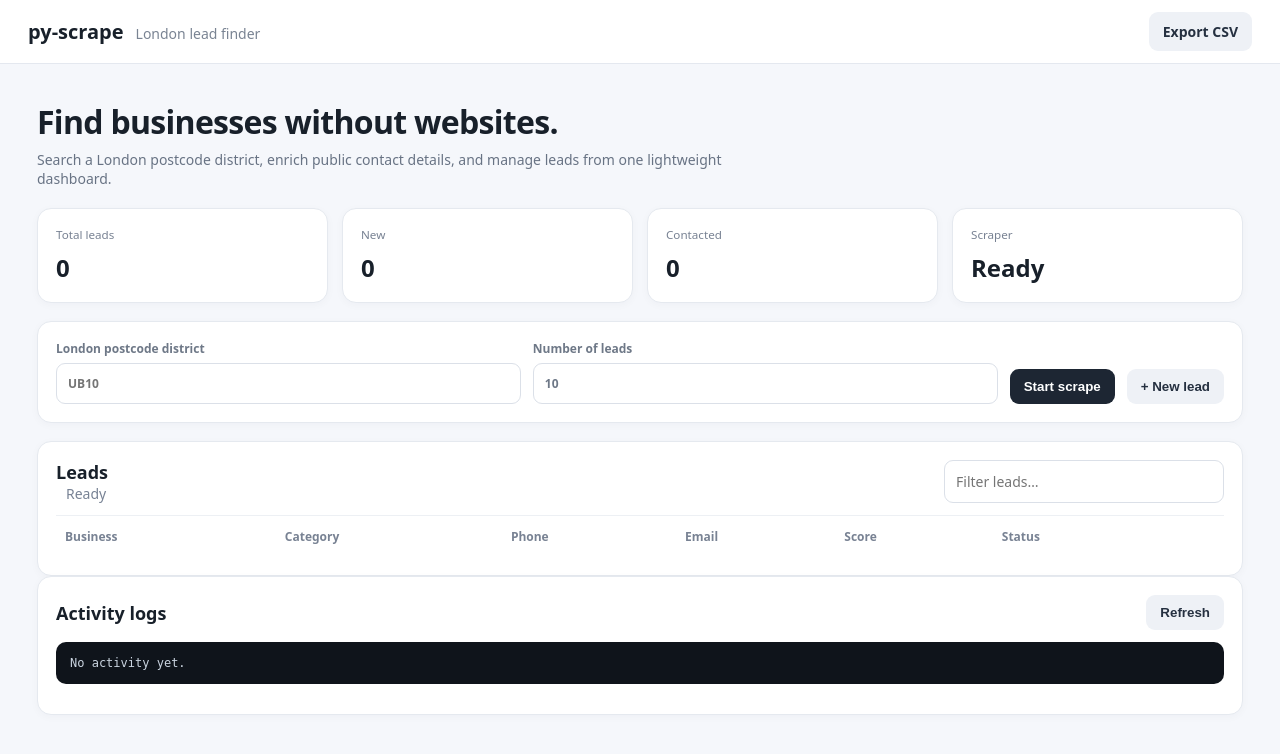
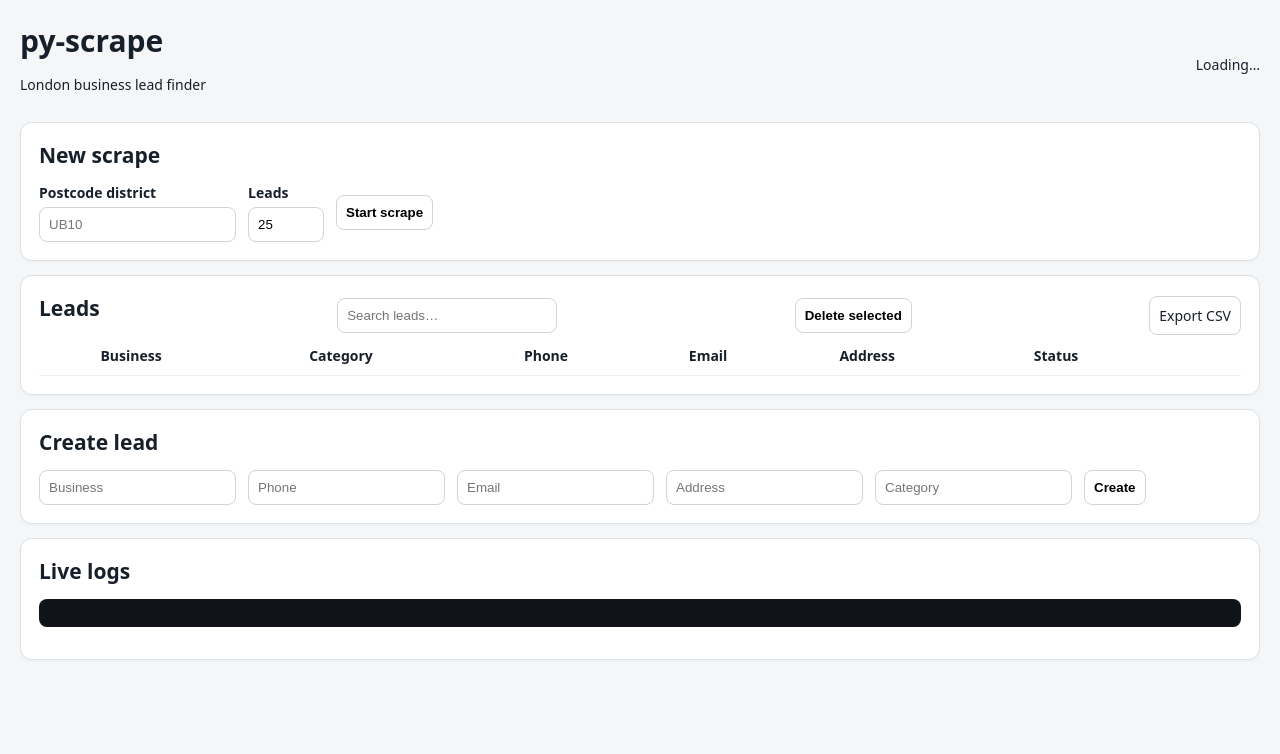
Before and after one commit to kRxZykRxZy/py-scrape, a Flask app: page / in a window 1280 px wide. Shown: the top 754 px of the page. Run offline with Flask 3, Linux system fonts and the light colour scheme; data that the repository does not hold is empty.

Commit message:
feat: build phase 3 and 4 web lead management dashboard

```diff
--- a/main.py
+++ b/main.py
@@ -1,14 +1,53 @@
-#!/usr/bin/env python3
-"""py-scrape entry point.
-
-Run `python3 main.py` and open http://<pi-ip>:81/.
-The browser UI handles postcode/count input, scraping, lead management,
-activity logs and CSV export. No interactive terminal input is required.
-"""
-from web.app import app, db
-import os
-
-
-if __name__ == "__main__":
-    db().close()
-    app.run(host="0.0.0.0", port=int(os.getenv("PORT", "81")), threaded=True)
+from flask import Flask,request,jsonify,send_from_directory,Response
+import csv,io,sqlite3,threading,time,os
+app=Flask(__name__,static_folder='web/static')
+DB='data/py_scrape.db'; os.makedirs('data',exist_ok=True)
+state={'running':False,'state':'idle','found':0,'saved':0,'logs':[]}
+def db():
+ c=sqlite3.connect(DB); c.row_factory=sqlite3.Row; c.execute('''create table if not exists leads(id integer primary key autoincrement,name text not null,category text,phone text,email text,address text,website text,status text default 'new',created_at text default current_timestamp)'''); c.commit(); return c
+def log(x): state['logs'].append(time.strftime('%H:%M:%S ')+x); state['logs']=state['logs'][-200:]
+def scrape(postcode,amount):
+ state.update(running=True,state='scraping',found=0,saved=0,logs=[]); log(f'Started {postcode}, target {amount}')
+ try:
+  from scraper.maps import search_google_maps
+  rows=search_google_maps(postcode,amount)
+  c=db()
+  for r in rows:
+   state['found']+=1
+   if r.get('website'): continue
+   c.execute('insert into leads(name,category,phone,email,address,website) values(?,?,?,?,?,?)',(r.get('name',''),r.get('category',''),r.get('phone',''),r.get('email',''),r.get('address',''),r.get('website','')));state['saved']+=1
+  c.commit();c.close();log(f'Finished: {state["saved"]} leads saved')
+ except Exception as e: log('ERROR: '+str(e))
+ finally: state['running']=False;state['state']='complete'
+@app.get('/')
+def index(): return send_from_directory('web','index.html')
+@app.get('/static/<path:p>')
+def static(p): return send_from_directory('web/static',p)
+@app.get('/api/status')
+def status():
+ c=db();state['total']=c.execute('select count(*) from leads').fetchone()[0];c.close();return jsonify(state)
+@app.get('/api/leads')
+def leads():
+ q=request.args.get('search','');c=db(); rows=c.execute('select * from leads where name like ? or phone like ? or email like ? order by id desc',('%'+q+'%',)*3).fetchall();c.close();return jsonify(leads=[dict(x) for x in rows])
+@app.post('/api/scrape')
+def start():
+ d=request.json or {};p=str(d.get('postcode','')).upper().strip();a=int(d.get('amount',0));
+ if not p or a<1:return jsonify(error='Invalid input'),400
+ if state['running']:return jsonify(error='A scrape is already running'),409
+ threading.Thread(target=scrape,args=(p,a),daemon=True).start();return jsonify(ok=True)
+@app.post('/api/leads')
+def create():
+ d=request.json or {};c=db();cur=c.execute('insert into leads(name,category,phone,email,address,website,status) values(?,?,?,?,?,?,?)',(d.get('name',''),d.get('category',''),d.get('phone',''),d.get('email',''),d.get('address',''),d.get('website',''),d.get('status','new')));c.commit();c.close();return jsonify(id=cur.lastrowid)
+@app.patch('/api/leads/<int:i>')
+def patch(i):
+ s=request.json.get('status','new');c=db();c.execute('update leads set status=? where id=?',(s,i));c.commit();c.close();return jsonify(ok=True)
+@app.delete('/api/leads/<int:i>')
+def delete(i):
+ c=db();c.execute('delete from leads where id=?',(i,));c.commit();c.close();return jsonify(ok=True)
+@app.post('/api/leads/bulk-delete')
+def bulk():
+ ids=request.json.get('ids',[]);c=db();c.executemany('delete from leads where id=?',[(int(i),) for i in ids]);c.commit();c.close();return jsonify(ok=True)
+@app.get('/api/export.csv')
+def export():
+ c=db();rows=c.execute('select * from leads order by id desc').fetchall();c.close();out=io.StringIO();w=csv.writer(out);w.writerow(rows[0].keys() if rows else ['name','category','phone','email','address','website','status']);w.writerows([tuple(r) for r in rows]);return Response(out.getvalue(),mimetype='text/csv',headers={'Content-Disposition':'attachment; filename=leads.csv'})
+if __name__=='__main__': db().close();app.run(host='0.0.0.0',port=81)
--- a/requirements.txt
+++ /dev/null
@@ -1,2 +0,0 @@
-requests>=2.31,<3
-Flask>=3.0,<4
--- a/scraper/__init__.py
+++ /dev/null
@@ -1 +0,0 @@
-"""py-scrape scraper modules."""
--- a/web/app.py
+++ /dev/null
@@ -1,201 +0,0 @@
-from __future__ import annotations
-
-import csv
-import io
-import json
-import os
-import sqlite3
-import threading
-import time
-import traceback
-from datetime import datetime, timezone
-from pathlib import Path
-
-from flask import Flask, jsonify, render_template, request, send_file
-
-from scraper.ai import classify_business, suggest_outreach_angle
-from scraper.contacts import enrich_business
-from scraper.maps import GooglePlacesClient
-from scraper.postcode import validate_london_postcode
-
-ROOT = Path(__file__).resolve().parents[1]
-DATA = ROOT / "data"
-DB = DATA / "py_scrape.db"
-DATA.mkdir(exist_ok=True)
-
-app = Flask(__name__, template_folder="templates", static_folder="static")
-state = {"running": False, "message": "Ready", "found": 0, "target": 0}
-state_lock = threading.Lock()
-
-
-def db():
-    conn = sqlite3.connect(DB)
-    conn.row_factory = sqlite3.Row
-    conn.execute("""CREATE TABLE IF NOT EXISTS leads (
-        id INTEGER PRIMARY KEY AUTOINCREMENT, business_name TEXT NOT NULL, category TEXT,
-        address TEXT, postcode TEXT, phone TEXT, email TEXT, website TEXT, rating TEXT,
-        reviews TEXT, maps_url TEXT, has_website TEXT, lead_score INTEGER, outreach TEXT,
-        status TEXT DEFAULT 'new', source TEXT DEFAULT 'Google Places', created_at TEXT,
-        updated_at TEXT
-    )""")
-    conn.execute("""CREATE TABLE IF NOT EXISTS logs (
-        id INTEGER PRIMARY KEY AUTOINCREMENT, level TEXT, message TEXT, created_at TEXT
-    )""")
-    conn.commit()
-    return conn
-
-
-def log(message: str, level: str = "info"):
-    now = datetime.now(timezone.utc).isoformat()
-    conn = db()
-    conn.execute("INSERT INTO logs(level,message,created_at) VALUES(?,?,?)", (level, message, now))
-    conn.commit(); conn.close()
-    with state_lock:
-        state["message"] = message
-
-
-def all_leads():
-    conn = db(); rows = conn.execute("SELECT * FROM leads ORDER BY id DESC").fetchall(); conn.close()
-    return [dict(r) for r in rows]
-
-
-def run_scrape(postcode: str, target: int):
-    with state_lock:
-        state.update(running=True, found=0, target=target, message="Starting search…")
-    try:
-        key = os.getenv("GOOGLE_MAPS_API_KEY", "").strip()
-        if not key:
-            raise RuntimeError("GOOGLE_MAPS_API_KEY is not configured")
-        client = GooglePlacesClient(key)
-        log(f"Searching Google Places around {postcode}")
-        candidates = client.search(postcode, min(target * 3, 100))
-        log(f"Received {len(candidates)} place records")
-        conn = db()
-        for idx, business in enumerate(candidates, 1):
-            if business.get("website"):
-                log(f"Skipped {business.get('name', 'Unknown')} — website listed")
-                continue
-            lead = enrich_business(business)
-            # AI is deliberately optional: it only enriches the final lead and never blocks it.
-            category = classify_business(lead["business_name"], lead["category"]) or lead["category"]
-            outreach = suggest_outreach_angle(lead["business_name"], category)
-            lead["category"] = category
-            now = datetime.now(timezone.utc).isoformat()
-            conn.execute("""INSERT INTO leads
-                (business_name,category,address,postcode,phone,email,website,rating,reviews,maps_url,
-                 has_website,lead_score,outreach,status,source,created_at,updated_at)
-                VALUES (?,?,?,?,?,?,?,?,?,?,?,?,?,?,?,?,?)""", (
-                lead["business_name"], category, lead["address"], lead["postcode"], lead["phone"],
-                lead["email"], lead["website"], lead["rating"], lead["reviews"], lead["maps_url"],
-                lead["has_website"], lead["lead_score"], outreach, "new", "Google Places", now, now
-            ))
-            with state_lock:
-                state["found"] += 1
-            log(f"Lead {state['found']}/{target}: {lead['business_name']}")
-            if state["found"] >= target:
-                break
-        conn.commit(); conn.close()
-        log(f"Finished — {state['found']} leads created")
-    except Exception as exc:
-        log(f"Error: {exc}", "error")
-        traceback.print_exc()
-    finally:
-        with state_lock:
-            state["running"] = False
-
-
-@app.get("/")
-def index():
-    db().close()
-    return render_template("index.html")
-
-
-@app.get("/api/status")
-def api_status():
-    with state_lock:
-        return jsonify(state)
-
-
-@app.get("/api/leads")
-def api_leads():
-    return jsonify(all_leads())
-
-
-@app.post("/api/scrape")
-def api_scrape():
-    payload = request.get_json(silent=True) or {}
-    try:
-        postcode = validate_london_postcode(str(payload.get("postcode", "")).upper().strip())
-        target = int(payload.get("count", 10))
-        if not 1 <= target <= 1000:
-            raise ValueError("Count must be between 1 and 1000")
-    except (ValueError, TypeError) as exc:
-        return jsonify(error=str(exc)), 400
-    with state_lock:
-        if state["running"]:
-            return jsonify(error="A scrape is already running"), 409
-    threading.Thread(target=run_scrape, args=(postcode, target), daemon=True).start()
-    return jsonify(ok=True)
-
-
-@app.patch("/api/leads/<int:lead_id>")
-def api_update_lead(lead_id: int):
-    payload = request.get_json(silent=True) or {}
-    allowed = {"status", "phone", "email", "notes"}
-    fields = {k: str(v) for k, v in payload.items() if k in allowed}
-    if "status" in fields and fields["status"] not in {"new", "contacted", "qualified", "won", "lost"}:
-        return jsonify(error="Invalid status"), 400
-    if not fields:
-        return jsonify(error="No editable fields"), 400
-    conn = db(); row = conn.execute("SELECT id FROM leads WHERE id=?", (lead_id,)).fetchone()
-    if not row: conn.close(); return jsonify(error="Not found"), 404
-    # notes is stored in outreach so the schema stays compact.
-    if "notes" in fields: fields["outreach"] = fields.pop("notes")
-    sets = ", ".join(f"{k}=?" for k in fields) + ", updated_at=?"
-    conn.execute(f"UPDATE leads SET {sets} WHERE id=?", (*fields.values(), datetime.now(timezone.utc).isoformat(), lead_id))
-    conn.commit(); conn.close(); log(f"Updated lead #{lead_id}")
-    return jsonify(ok=True)
-
-
-@app.post("/api/leads")
-def api_create_lead():
-    p = request.get_json(silent=True) or {}
-    name = str(p.get("business_name", "")).strip()
-    if not name: return jsonify(error="Business name is required"), 400
-    now = datetime.now(timezone.utc).isoformat(); conn = db()
-    cur = conn.execute("""INSERT INTO leads(business_name,category,address,postcode,phone,email,website,
-        has_website,lead_score,outreach,status,source,created_at,updated_at) VALUES(?,?,?,?,?,?,?,?,?,?,?,?,?,?)""",
-        (name,p.get("category",""),p.get("address",""),p.get("postcode",""),p.get("phone",""),
-         p.get("email",""),p.get("website",""),"yes" if p.get("website") else "no",int(p.get("lead_score",0) or 0),
-         p.get("notes", ""),"new","Manual",now,now))
-    conn.commit(); lead_id = cur.lastrowid; conn.close(); log(f"Created lead #{lead_id}")
-    return jsonify(id=lead_id), 201
-
-
-@app.delete("/api/leads/<int:lead_id>")
-def api_delete_lead(lead_id: int):
-    conn = db(); cur = conn.execute("DELETE FROM leads WHERE id=?", (lead_id,)); conn.commit(); conn.close()
-    if not cur.rowcount: return jsonify(error="Not found"), 404
-    log(f"Deleted lead #{lead_id}")
-    return jsonify(ok=True)
-
-
-@app.get("/api/logs")
-def api_logs():
-    conn = db(); rows = conn.execute("SELECT * FROM logs ORDER BY id DESC LIMIT 200").fetchall(); conn.close()
-    return jsonify([dict(r) for r in rows])
-
-
-@app.get("/api/export.csv")
-def export_csv():
-    rows = all_leads(); output = io.StringIO(); fields = [
-        "business_name","category","address","postcode","phone","email","website","rating",
-        "reviews","maps_url","has_website","lead_score","outreach","status","source","created_at"
-    ]
-    writer = csv.DictWriter(output, fieldnames=fields, extrasaction="ignore"); writer.writeheader(); writer.writerows(rows)
-    return send_file(io.BytesIO(output.getvalue().encode()), mimetype="text/csv", as_attachment=True, download_name="py-scrape-leads.csv")
-
-
-if __name__ == "__main__":
-    db().close()
-    app.run(host="0.0.0.0", port=int(os.getenv("PORT", "81")), threaded=True)
--- /dev/null
+++ b/web/index.html
@@ -0,0 +1 @@
+<!doctype html><html><head><meta charset=utf-8><meta name=viewport content="width=device-width,initial-scale=1"><title>py-scrape</title><link rel=stylesheet href=/static/style.css></head><body><main><header><div><h1>py-scrape</h1><p>London business lead finder</p></div><div id=stats>Loading…</div></header><section class=panel><h2>New scrape</h2><div class=form><label>Postcode district<input id=postcode placeholder="UB10" maxlength=5></label><label>Leads<input id=amount type=number min=1 max=500 value=25></label><button id=run>Start scrape</button></div><div id=progress></div></section><section class=panel><div class=toolbar><h2>Leads</h2><input id=filter placeholder="Search leads…"><button id=bulkDelete>Delete selected</button><a href=/api/export.csv>Export CSV</a></div><div class=tablewrap><table><thead><tr><th></th><th>Business</th><th>Category</th><th>Phone</th><th>Email</th><th>Address</th><th>Status</th><th></th></tr></thead><tbody id=leads></tbody></table></div></section><section class=panel><h2>Create lead</h2><form id=create><div class=form><input name=name placeholder=Business required><input name=phone placeholder=Phone><input name=email placeholder=Email><input name=address placeholder=Address><input name=category placeholder=Category><button type=button id=createBtn>Create</button></div></form></section><section class=panel><h2>Live logs</h2><pre id=logs></pre></section></main><script src=/static/app.js></script></body></html>
--- a/web/static/app.js
+++ b/web/static/app.js
@@ -1,12 +1,21 @@
-const $=s=>document.querySelector(s);let cache=[];
-async function json(url,opt){const r=await fetch(url,opt);const d=await r.json();if(!r.ok)throw Error(d.error||'Request failed');return d}
-function render(){const q=$('#filter').value.toLowerCase();const rows=cache.filter(x=>Object.values(x).join(' ').toLowerCase().includes(q));$('#leads').innerHTML=rows.map(x=>`<tr><td><div class="business">${esc(x.business_name)}</div><div class="muted">${esc(x.address||'')}</div></td><td>${esc(x.category||'')}</td><td>${x.phone?`<a href="tel:${esc(x.phone)}">${esc(x.phone)}</a>`:'—'}</td><td>${x.email?`<a href="mailto:${esc(x.email)}">${esc(x.email)}</a>`:'—'}</td><td class="score">${x.lead_score||0}</td><td><select onchange="status(${x.id},this.value)"><option ${x.status==='new'?'selected':''}>new</option><option ${x.status==='contacted'?'selected':''}>contacted</option><option ${x.status==='qualified'?'selected':''}>qualified</option><option ${x.status==='won'?'selected':''}>won</option><option ${x.status==='lost'?'selected':''}>lost</option></select></td><td class="actions"><button onclick="delLead(${x.id})">Delete</button></td></tr>`).join('');$('#total').textContent=cache.length;['new','contacted'].forEach(s=>$('#'+s).textContent=cache.filter(x=>x.status===s).length)}
-function esc(v){return String(v??'').replace(/[&<>"']/g,c=>({'&':'&amp;','<':'&lt;','>':'&gt;','"':'&quot;',"'":'&#39;'}[c]))}
-async function load(){cache=await json('/api/leads');render();const logs=await json('/api/logs');$('#logs').textContent=logs.map(x=>`[${new Date(x.created_at).toLocaleTimeString()}] ${x.level.toUpperCase()} ${x.message}`).join('\n')||'No activity yet.'}
-async function status(id,status){try{await json('/api/leads/'+id,{method:'PATCH',headers:{'Content-Type':'application/json'},body:JSON.stringify({status})});load()}catch(e){alert(e.message)}}
-async function delLead(id){if(!confirm('Delete this lead?'))return;await json('/api/leads/'+id,{method:'DELETE'});load()}
-$('#start').onclick=async()=>{try{await json('/api/scrape',{method:'POST',headers:{'Content-Type':'application/json'},body:JSON.stringify({postcode:$('#postcode').value,count:$('#count').value})});poll()}catch(e){alert(e.message)}};
-async function poll(){const s=await json('/api/status');$('#scrapeState').textContent=s.running?'Running':'Ready';$('#progress').textContent=s.message||'Ready';if(s.running)setTimeout(poll,1200);else load()}
-$('#filter').oninput=render;$('#refreshLogs').onclick=load;$('#newLead').onclick=()=>$('#modal').classList.add('open');$('#close').onclick=()=>$('#modal').classList.remove('open');
-$('#leadForm').onsubmit=async e=>{e.preventDefault();const p=Object.fromEntries(new FormData(e.target));try{await json('/api/leads',{method:'POST',headers:{'Content-Type':'application/json'},body:JSON.stringify(p)});e.target.reset();$('#modal').classList.remove('open');load()}catch(err){alert(err.message)}};
-load();poll();
+# Phase 3 + 4
+
+## Phase 3 — lead management
+- Search/filter leads
+- Status pipeline: new, contacted, qualified, won, lost
+- Manual lead creation
+- Single and bulk deletion
+- Persistent SQLite storage
+- CSV export
+- Live scraper progress and logs
+
+## Phase 4 — operations
+- Web dashboard on `0.0.0.0:81`
+- No interactive terminal setup required
+- Background scraping jobs
+- Pollinations text AI integration for enrichment/classification
+- Docker deployment
+- Raspberry Pi-friendly lightweight frontend
+- Configurable scrape amount and London postcode district
+
+The dashboard is designed to be usable from a phone or desktop on the local network.
--- a/web/templates/index.html
+++ /dev/null
@@ -1,18 +0,0 @@
-<!doctype html>
-<html lang="en">
-<head>
-  <meta charset="utf-8"><meta name="viewport" content="width=device-width,initial-scale=1">
-  <title>py-scrape · London leads</title><link rel="stylesheet" href="/static/style.css">
-</head>
-<body>
-<header><div><strong>py-scrape</strong><span>London lead finder</span></div><a class="btn" href="/api/export.csv">Export CSV</a></header>
-<main>
-  <section class="hero"><div><h1>Find businesses without websites.</h1><p>Search a London postcode district, enrich public contact details, and manage leads from one lightweight dashboard.</p></div></section>
-  <section class="grid stats"><div class="card"><small>Total leads</small><b id="total">0</b></div><div class="card"><small>New</small><b id="new">0</b></div><div class="card"><small>Contacted</small><b id="contacted">0</b></div><div class="card"><small>Scraper</small><b id="scrapeState">Ready</b></div></section>
-  <section class="card controls"><div><label>London postcode district<input id="postcode" placeholder="UB10" maxlength="5"></label></div><div><label>Number of leads<input id="count" type="number" min="1" max="1000" value="10"></label></div><button class="primary" id="start">Start scrape</button><button class="secondary" id="newLead">+ New lead</button></section>
-  <section class="card"><div class="sectionHead"><div><h2>Leads</h2><span id="progress">Ready</span></div><input id="filter" placeholder="Filter leads…"></div><div class="tableWrap"><table><thead><tr><th>Business</th><th>Category</th><th>Phone</th><th>Email</th><th>Score</th><th>Status</th><th></th></tr></thead><tbody id="leads"></tbody></table></div></section>
-  <section class="card"><div class="sectionHead"><h2>Activity logs</h2><button class="secondary" id="refreshLogs">Refresh</button></div><pre id="logs">Loading…</pre></section>
-</main>
-<div class="modal" id="modal"><form class="modalBox" id="leadForm"><button type="button" class="close" id="close">×</button><h2>Create lead</h2><input name="business_name" placeholder="Business name" required><input name="category" placeholder="Category"><input name="postcode" placeholder="Postcode"><input name="address" placeholder="Address"><input name="phone" placeholder="Phone"><input name="email" type="email" placeholder="Email"><input name="website" placeholder="Website"><textarea name="notes" placeholder="Notes"></textarea><button class="primary">Create lead</button></form></div>
-<script src="/static/app.js"></script>
-</body></html>
```
Also changed, not shown: docker-compose.yml (deleted, +0 -19 lines), scraper/ai.py (deleted, +0 -32 lines), scraper/contacts.py (deleted, +0 -63 lines), scraper/maps.py (deleted, +0 -79 lines), scraper/postcode.py (deleted, +0 -18 lines), web/static/style.css (+1 -1 lines), README.md (deleted), 3 other files.
